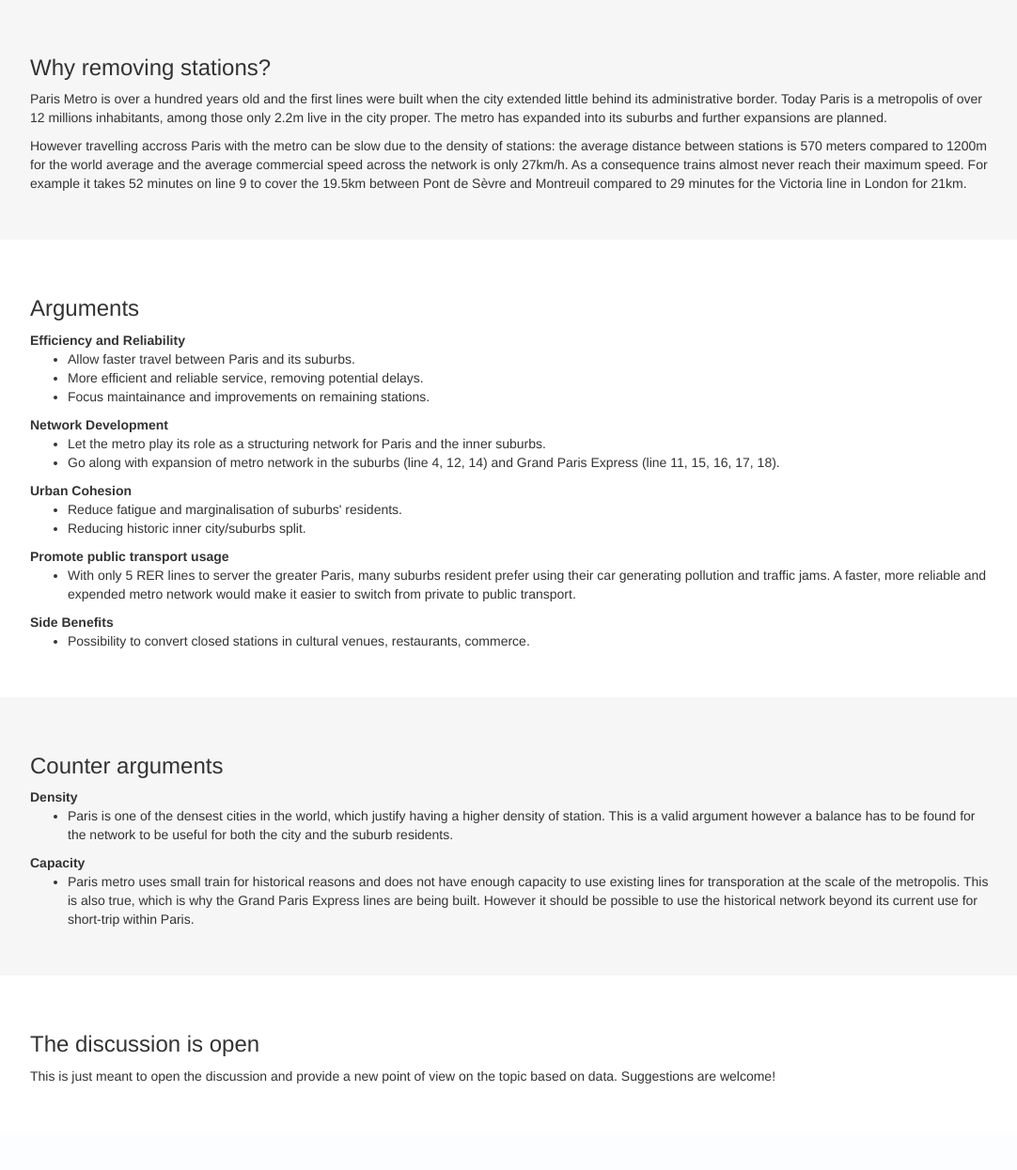
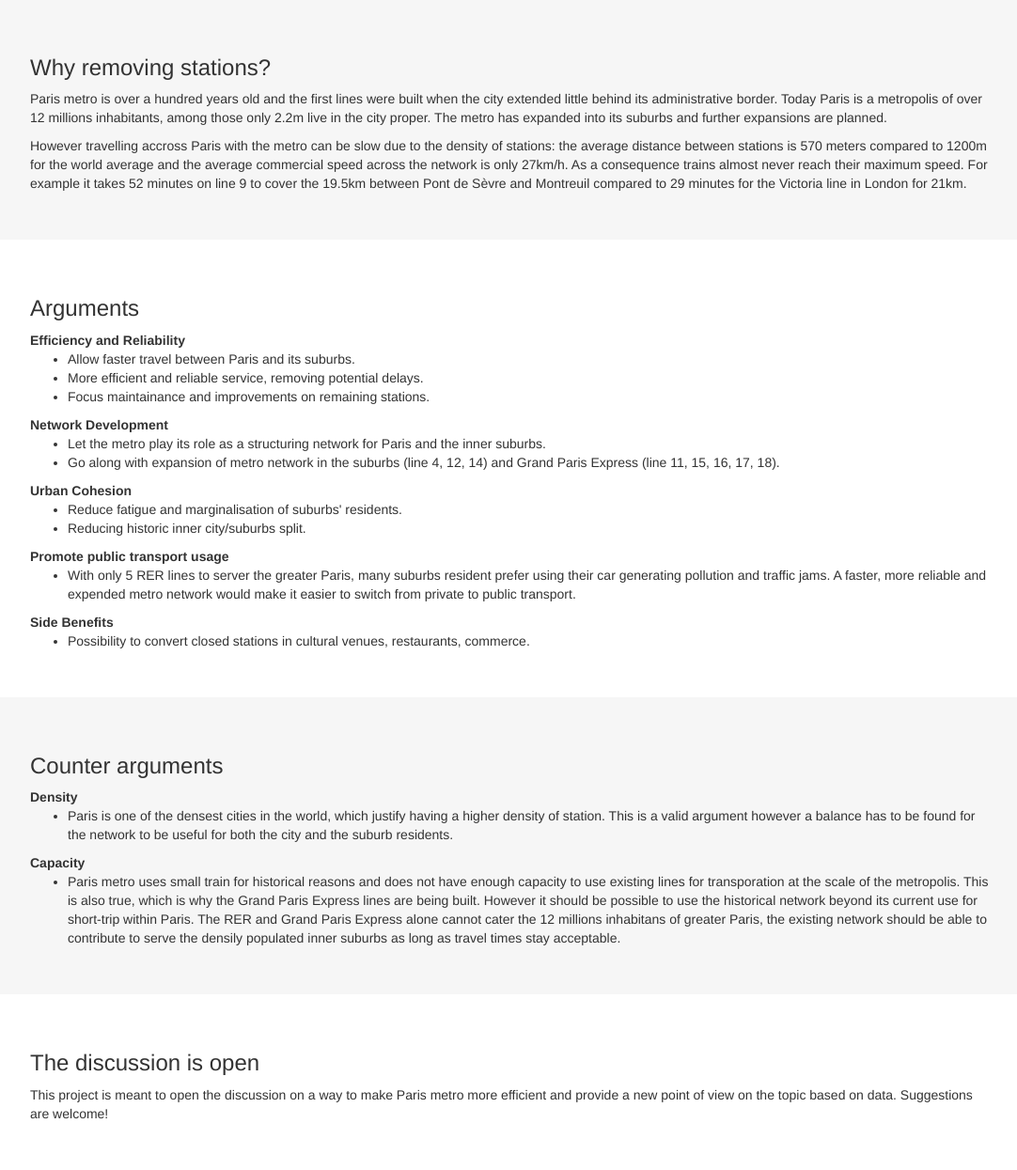
Before and after one commit to tristanguigue/metro, a Django app: page /explanation in a window 1280 px wide; the page is wider, and only the part inside the window is pictured. Shown: the part 51-1296 px from the top of that part at 94% size, without its empty margins (95-1177 px from the left). Before the commit the page ends 1204 px from the top of that part, so only its background shows below. Run offline with Django 3.2, Linux system fonts and the light colour scheme; parts of the project's set-up code (start-up, migrations or seed data) failed here and were passed over; some libraries are stand-ins or nearby versions.

Commit message:
Updated English

```diff
--- a/metroapp/templates/explanation.html
+++ b/metroapp/templates/explanation.html
@@ -5,7 +5,7 @@
 
     <div class="starter-template align-left">
       <h3>{% trans "Why removing stations?"%}</h3>
-      <p>{% trans " Paris Metro is over a hundred years old and the first lines were built when the city extended little behind its administrative border. Today Paris is a metropolis of over 12 millions inhabitants, among those only 2.2m live in the city proper. The metro has expanded into its suburbs and further expansions are planned."%}</p>
+      <p>{% trans " Paris metro is over a hundred years old and the first lines were built when the city extended little behind its administrative border. Today Paris is a metropolis of over 12 millions inhabitants, among those only 2.2m live in the city proper. The metro has expanded into its suburbs and further expansions are planned."%}</p>
       <p>{% trans " However travelling accross Paris with the metro can be slow due to the density of stations: the average distance between stations is 570 meters compared to 1200m for the world average and the average commercial speed across the network is only 27km/h. As a consequence trains almost never reach their maximum speed. For example it takes 52 minutes on line 9 to cover the 19.5km between Pont de Sèvre and Montreuil compared to 29 minutes for the Victoria line in London for 21km."%}</p>
 
     </div>
@@ -46,12 +46,12 @@
       </ul>
       <strong>{% trans "Capacity"%}</strong>
       <ul>
-        <li>{% trans "Paris metro uses small train for historical reasons and does not have enough capacity to use existing lines for transporation at the scale of the metropolis. This is also true, which is why the Grand Paris Express lines are being built. However it should be possible to use the historical network beyond its current use for short-trip within Paris."%}</li>
+        <li>{% trans "Paris metro uses small train for historical reasons and does not have enough capacity to use existing lines for transporation at the scale of the metropolis. This is also true, which is why the Grand Paris Express lines are being built. However it should be possible to use the historical network beyond its current use for short-trip within Paris. The RER and Grand Paris Express alone cannot cater the 12 millions inhabitans of  greater Paris, the existing network should be able to contribute to serve the densily populated inner suburbs as long as travel times stay acceptable."%}</li>
       </ul>
     </div>
 
     <div class="starter-template align-left">
       <h3>{% trans "The discussion is open"%}</h3>
-      <p>{% trans "This is just meant to open the discussion and provide a new point of view on the topic based on data. Suggestions are welcome!"%} </p>
+      <p>{% trans "This project is meant to open the discussion on a way to make Paris metro more efficient and provide a new point of view on the topic based on data. Suggestions are welcome!"%} </p>
     </div>
 {% endblock %}
--- a/metroapp/templates/index.html
+++ b/metroapp/templates/index.html
@@ -17,7 +17,7 @@
 
     <div class="starter-template">
         <h4>{% trans "What is this?"%}</h4>
-        <p>{% trans "This is a simulation of the average yearly passengers travelling in between each station of the Paris metro network based on the yearly entries given for each station by the"%} <a href="https://data.ratp.fr/explore/dataset/trafic-annuel-entrant-par-station-du-reseau-ferre-2016/">RATP Open Data (2016)</a>. {% trans "This indicates where to expect the most crowds on a given line."%} {% trans "As an example, the most used section is between Réaumur-Sébastopol and Etienne Marcel on line 4 with an estimated 113 millions passenger per year travelling between those 2 stations every year."%}</p><p> {% trans "See"%} <a href="/methodology">{% trans "methodology"%}</a> {% trans "for explanations"%}.</p>
+        <p>{% trans "This is a simulation of the average yearly passengers travelling between each station of the Paris metro network based on the yearly entries given for each station by the"%} <a href="https://data.ratp.fr/explore/dataset/trafic-annuel-entrant-par-station-du-reseau-ferre-2016/">RATP Open Data (2016)</a>. {% trans "This indicates where to expect the most crowds on a given line."%} {% trans "As an example, the most used section is between Réaumur-Sébastopol and Etienne Marcel on line 4 with an estimated 113 millions passenger per year travelling between those 2 stations every year."%}</p><p> {% trans "See"%} <a href="/methodology">{% trans "methodology"%}</a> {% trans "for explanations"%}.</p>
 
     </div>
     <div class="starter-template">
```
Also changed, not shown: metroapp/templates/relevance.html (+5 -5 lines), conf/locale/fr/LC_MESSAGES/django.po, conf/locale/fr/LC_MESSAGES/djangojs.po, 2 other files.
